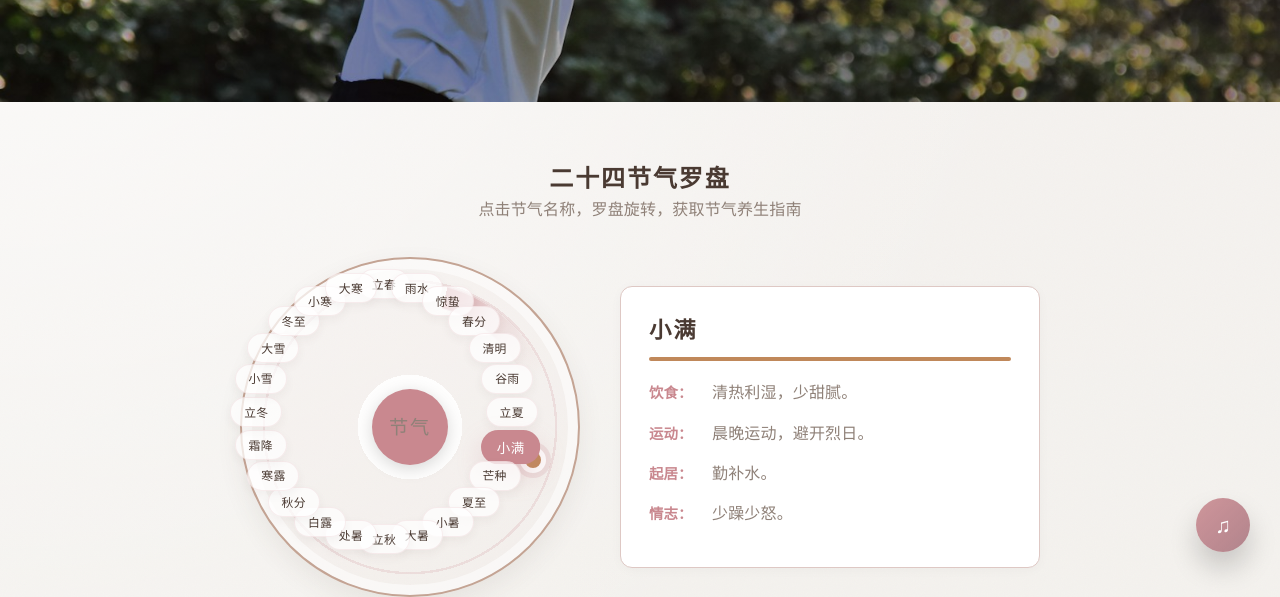
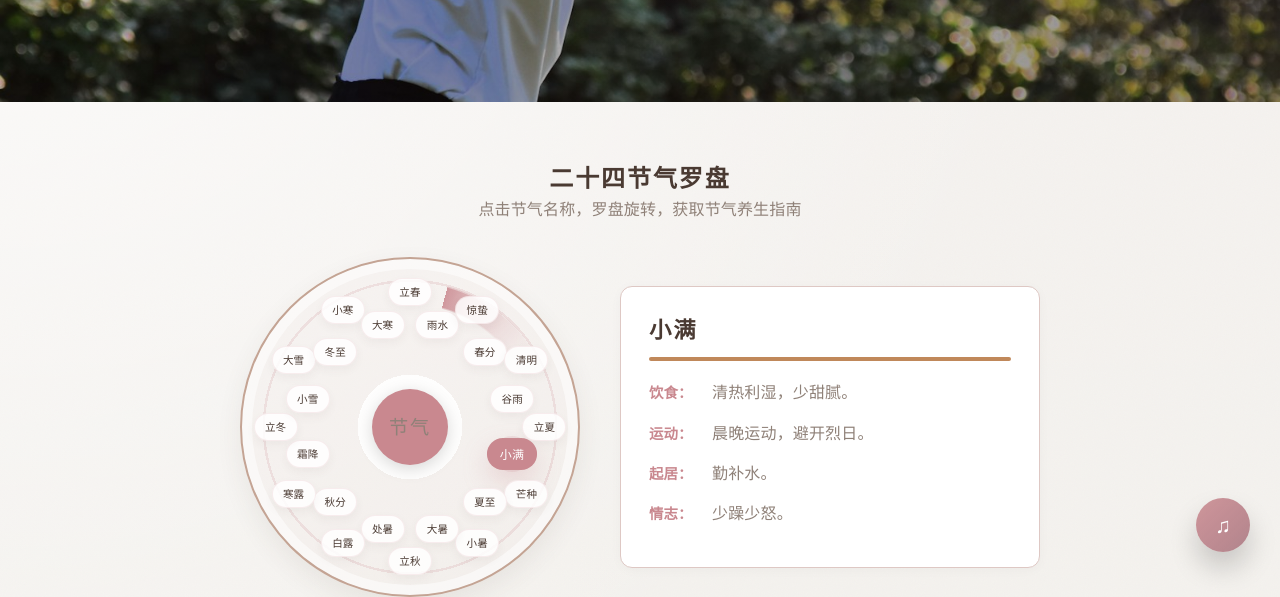
Before and after one commit to zhangqike06/web, a plain HTML site: page wellness.html in a window 1280 px wide. Shown: the part 218-815 px from the top of the page. Drawn offline with Linux system fonts and the light colour scheme.

Commit message:
Fix crowded solar term layout

```diff
--- a/css/wellness.css
+++ b/css/wellness.css
@@ -99,23 +99,20 @@
 
 .term-item {
   position: absolute;
-  top: 50%; left: 50%;
-  width: 52px;
-  height: 30px;
-  margin: -15px -26px;
-  transform-origin: 0 0;
+  width: 44px;
+  height: 28px;
   transform: translate(-50%, -50%) scale(var(--term-scale, 1));
   display: flex;
   align-items: center;
   justify-content: center;
   cursor: pointer;
   font-family: var(--font-title);
-  font-size: 0.74em;
+  font-size: 0.66em;
   color: var(--color-deep);
-  letter-spacing: 0.03em;
+  letter-spacing: 0.01em;
   transition: transform 0.35s ease, background 0.3s ease, color 0.3s ease, box-shadow 0.35s ease, border-color 0.3s ease;
   border-radius: 999px;
-  background: rgba(255,255,255,0.72);
+  background: rgba(255,255,255,0.84);
   border: 1px solid rgba(201,136,143,0.14);
   box-shadow: 0 4px 10px rgba(74,58,50,0.05);
   z-index: 3;
--- a/javascript/wellness.js
+++ b/javascript/wellness.js
@@ -119,10 +119,12 @@
 
     var size = compass.clientWidth || 340;
     var center = size / 2;
-    var radius = size * 0.38;
+    var outerRadius = size * 0.40;
+    var innerRadius = size * 0.315;
 
     termList.forEach(function(name, index) {
       var angle = (index * 15 - 90) * (Math.PI / 180);
+      var radius = index % 2 === 0 ? outerRadius : innerRadius;
       var x = center + radius * Math.cos(angle);
       var y = center + radius * Math.sin(angle);
       var item = document.createElement('div');
```
